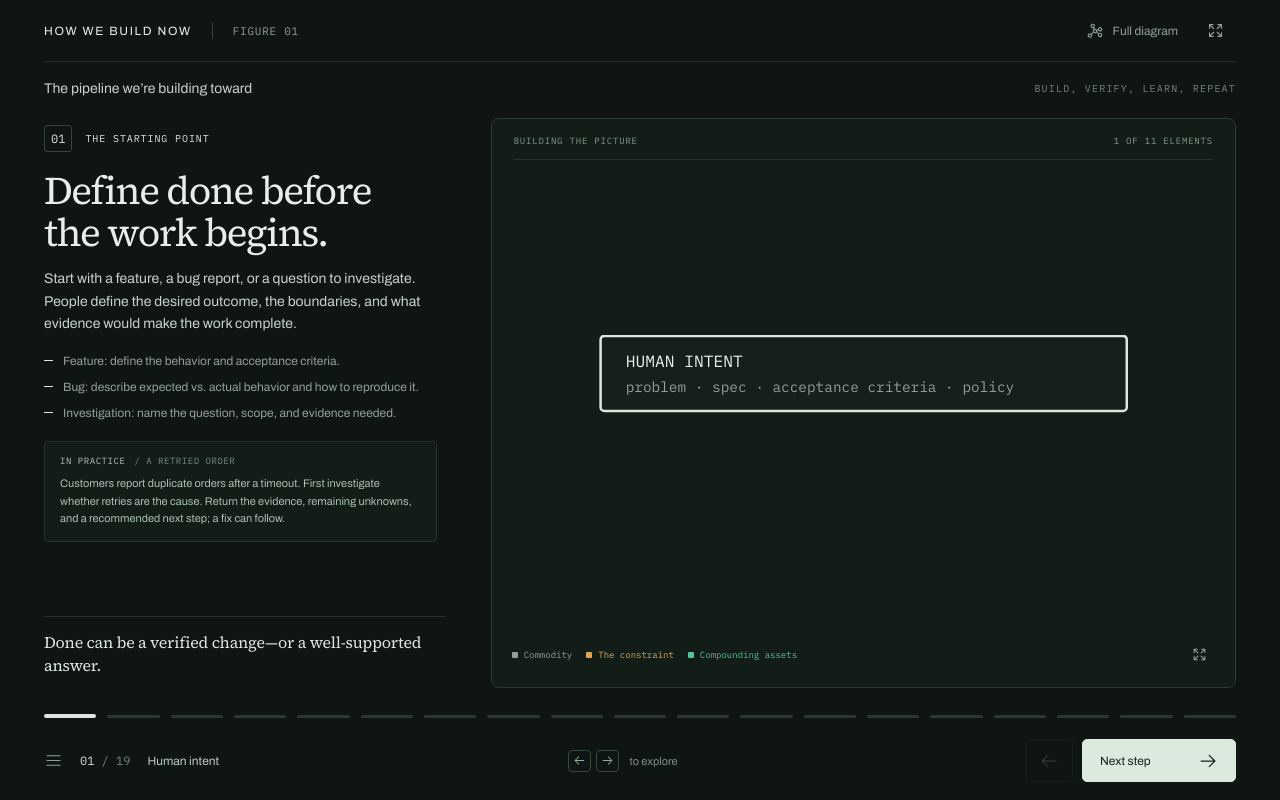
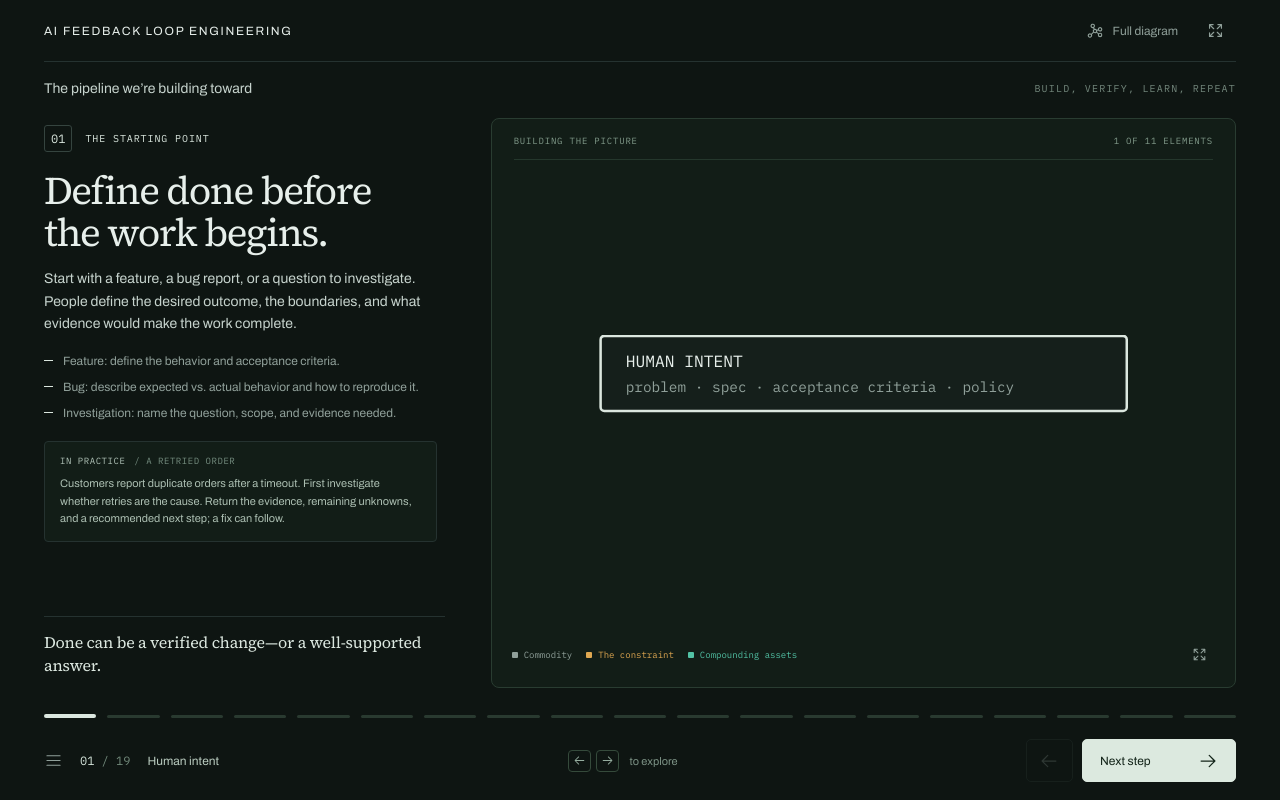
Before and after one commit to ChrisWiles/how-we-build-now-presentation, a React (Vite) app: page /#intent in a window 1280 px wide. Built offline with nearby package versions, Linux system fonts and the light colour scheme.

Commit message:
Rename presentation to AI Feedback Loop Engineering

```diff
--- a/index.html
+++ b/index.html
@@ -3,9 +3,9 @@
   <head>
     <meta charset="UTF-8" />
     <meta name="viewport" content="width=device-width, initial-scale=1.0" />
-    <meta name="description" content="An interactive walkthrough of the pipeline we’re building toward." />
+    <meta name="description" content="AI Feedback Loop Engineering: build, verify, learn, and continuously improve how people and agents deliver software." />
     <meta name="theme-color" content="#0e1512" />
-    <title>The pipeline we’re building toward</title>
+    <title>AI Feedback Loop Engineering</title>
   </head>
   <body>
     <div id="root"></div>
--- a/src/App.jsx
+++ b/src/App.jsx
@@ -78,7 +78,7 @@ export function App() {
   }, [go]);
   useEffect(() => {
     try { window.history.replaceState(null, '', `#${step.id}`); } catch { /* Some file previews restrict history. */ }
-    document.title = `${step.label} · The pipeline we’re building toward`;
+    document.title = `${step.label} · AI Feedback Loop Engineering`;
   }, [step]);
   useEffect(() => { if (modal) dialog.current?.showModal(); else dialog.current?.close(); }, [modal]);
   useEffect(() => {
@@ -99,7 +99,7 @@ export function App() {
 
   return <div className={`presentation tone-${step.tone}`}>
     <header className="topbar">
-      <a className="brand" href="https://chriswiles.github.io/how-we-build-now/" target="_blank" rel="noreferrer">HOW WE BUILD NOW<span className="brand-divider" /><span className="figure-label">FIGURE 01</span></a>
+      <a className="brand" href="https://chriswiles.github.io/how-we-build-now/" target="_blank" rel="noreferrer">AI FEEDBACK LOOP ENGINEERING</a>
       <nav className="header-actions" aria-label="Presentation tools">
         <button className="quiet-button" onClick={() => setModal('map')} title="Complete diagram (M)"><Graph size={18} /><span>Full diagram</span></button>
         <button className="icon-button fullscreen-button" onClick={toggleFullscreen} title="Toggle fullscreen (F)" aria-label={fullscreen ? 'Exit fullscreen' : 'Enter fullscreen'}>{fullscreen ? <ArrowsIn size={19} /> : <ArrowsOut size={19} />}</button>
```
Also changed, not shown: 2 other files (tests, documents, lock files or other folders).
